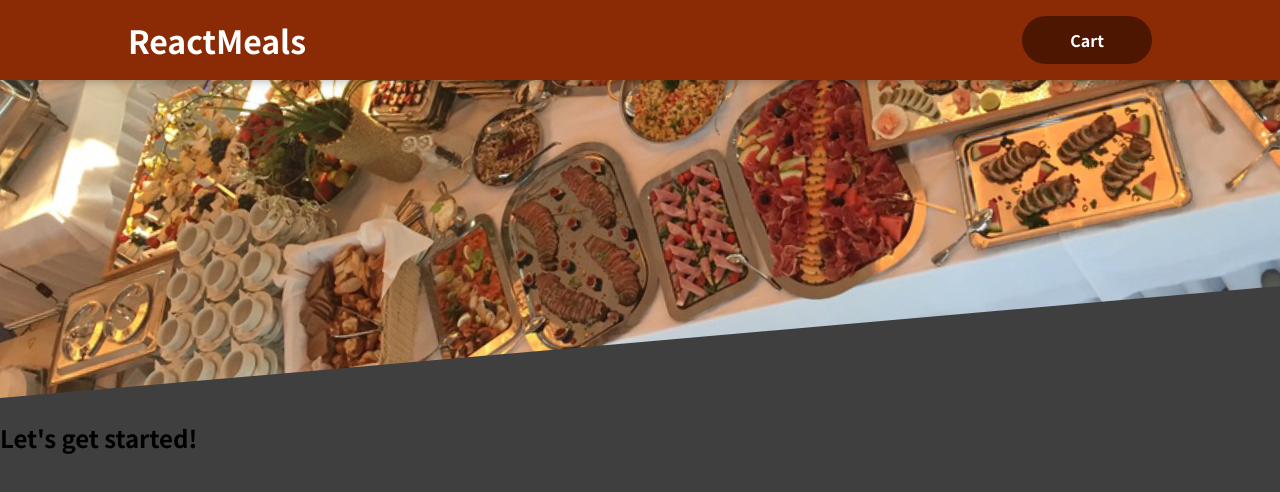
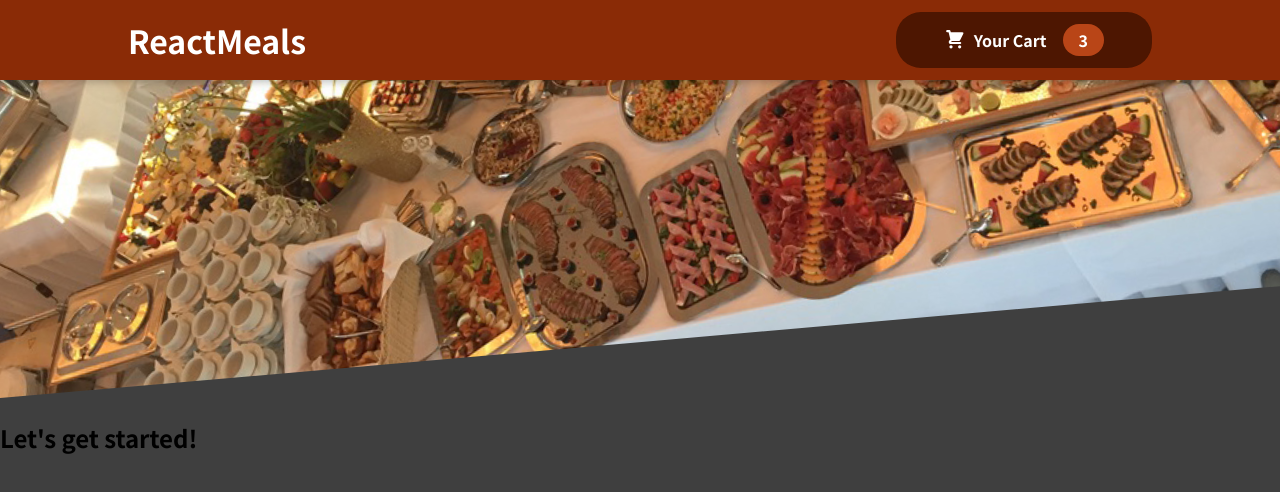
Before and after one commit to mpsujek/food-order-app-training, a React (Create React App) app: page / in a window 1280 px wide. Shown: the top 492 px of the page. Built offline with nearby package versions, Linux system fonts and the light colour scheme.

Commit message:
Cart icon added and started Meals section

```diff
--- /dev/null
+++ b/src/components/Cart/CartIcon.js
@@ -0,0 +1,13 @@
+const CartIcon = () => {
+  return (
+    <svg
+      xmlns='http://www.w3.org/2000/svg'
+      viewBox='0 0 20 20'
+      fill='currentColor'
+    >
+      <path d='M3 1a1 1 0 0 0 0 2h1.22l.305 1.222a.997.997 0 0 0 .01.042l1.358 5.43-.893.892C3.74 11.846 4.632 14 6.414 14H15a1 1 0 0 0 0-2H6.414l1-1H14a1 1 0 0 0 .894-.553l3-6A1 1 0 0 0 17 3H6.28l-.31-1.243A1 1 0 0 0 5 1H3zm13 15.5a1.5 1.5 0 1 1-3 0 1.5 1.5 0 0 1 3 0zM6.5 18a1.5 1.5 0 1 0 0-3 1.5 1.5 0 0 0 0 3z' />
+    </svg>
+  );
+};
+
+export default CartIcon;
--- a/src/components/Layout/Header.js
+++ b/src/components/Layout/Header.js
@@ -2,6 +2,7 @@ import React from 'react';
 import classes from './Header.module.css';
 import mealsImage from '../assets/meals.jpg';
 import HeaderCartButton from './HeaderCartButton';
+
 const Header = (props) => {
   return (
     <>
--- a/src/components/Layout/HeaderCartButton.js
+++ b/src/components/Layout/HeaderCartButton.js
@@ -1,6 +1,16 @@
 import classes from './HeaderCartButton.module.css';
+import CartIcon from '../Cart/CartIcon';
 
 function HeaderCartButton(props) {
-  return <button className={classes.button}>{props.children}</button>;
+  return (
+    <button className={classes.button}>
+      <span className={classes.icon}>
+        <CartIcon />
+      </span>
+      <span>Your Cart</span>
+      <span className={classes.badge}>3</span>
+    </button>
+  );
 }
+
 export default HeaderCartButton;
--- /dev/null
+++ b/src/components/Meals/AvailableMeals.js
@@ -0,0 +1,6 @@
+const AvailableMeals = () => {
+  return (
+    <div>AvailableMeals</div>
+  )
+}
+export default AvailableMeals
```
Also changed, not shown: src/components/Meals/Meals.js (added, +7 -0 lines), src/components/Meals/MealsSummary.js (added, +18 -0 lines), src/components/Meals/MealsSummary.module.css (added).
